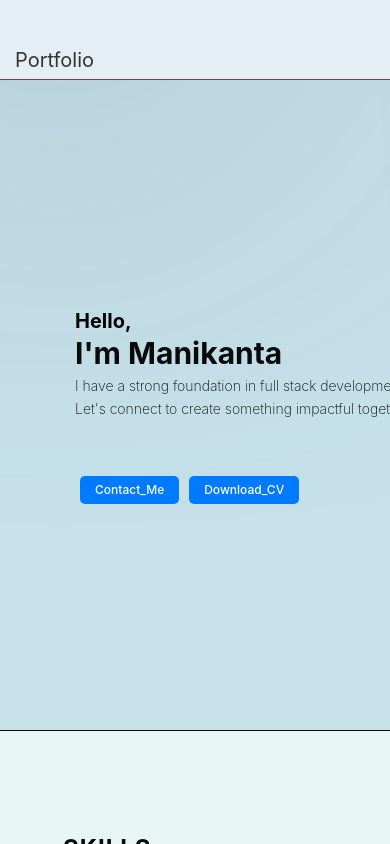
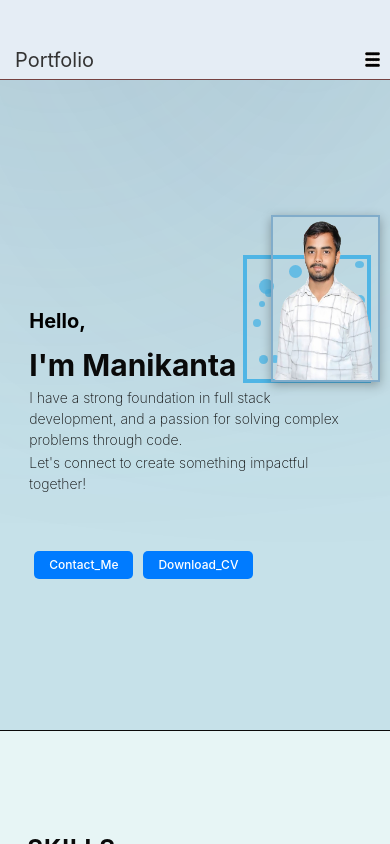
Before and after one commit to manikanta9275/portfolio, a React (Vite) app: page / in a window 390 px wide. Built offline with nearby package versions, Linux system fonts and the light colour scheme.

Commit message:
Your commit message here

```diff
--- a/src/components/Contact/Contact.module.css
+++ b/src/components/Contact/Contact.module.css
@@ -182,15 +182,9 @@
     gap: 20px;
   }
 
-  .formContainer{
-    margin-top: 100px;
-    margin-left: -300px;
-  }
+  .formContainer,
   .linksContainer {
-    margin-top: 10px;
-    margin-left: -240px;
-    /* margin-right: 500px; */
-    width: 50%; /* Full width of the parent container */
+    width: 90%; /* Full width of the parent container */
     max-width: none; /* Remove max-width constraint */
   }
 
--- a/src/components/Experience/Experience.module.css
+++ b/src/components/Experience/Experience.module.css
@@ -67,9 +67,7 @@
 
 /* Media Queries for Responsive Design */
 @media (max-width: 1024px) {
-  .content{
-    height: 350px;
-  }
+
   .title {
     font-size: 30px; /* Adjust title font size for smaller screens */
   }
--- a/src/components/Hero/Hero.module.css
+++ b/src/components/Hero/Hero.module.css
@@ -203,12 +203,6 @@
 }
 
 /* Media Queries for Smaller Screens */
-@media (max-width: 1024px) {
-  .container{
-    margin-right: -100px;
-    width: 1000px;
-  }
-}
 @media (max-width: 728px) {
   .container {
     flex-direction: column; /* Stack content and image vertically */
--- a/src/components/Navbar/Navbar.module.css
+++ b/src/components/Navbar/Navbar.module.css
@@ -72,17 +72,10 @@
 }
 
 /* Responsive styles */
-@media (max-width: 1024px) {
-  .navbar{
-    height: 150px;
-    padding-top: 70px;
-  }
-}
 @media (max-width: 768px) {
   .navbar {
     padding-left: 20px;
     padding-right: 20px;
-    padding-top: 100px;
     height: 60px;
   }
 
--- a/src/components/Projects/Projects.module.css
+++ b/src/components/Projects/Projects.module.css
@@ -66,21 +66,6 @@ body, html {
   box-shadow: 0 4px 8px rgba(0, 0, 0, 0.1);
   border-radius: 8px;
 }
-@media (max-width: 1024px) {
-  .container{
-    height: 130%;
-  }
-  .des{
-    text-align: left;
-    width: 80%;
-    margin-left: 70px;
-  }
-  .projects{
-    width: 80%;
-    /* align-items: center; */
-    margin-left: 100px;
-  }
-}
 
 /* Responsive Styles */
 @media (max-width: 768px) {
```
Also changed, not shown: src/components/Projects/ProjectCard.module.css (+0 -8 lines).
